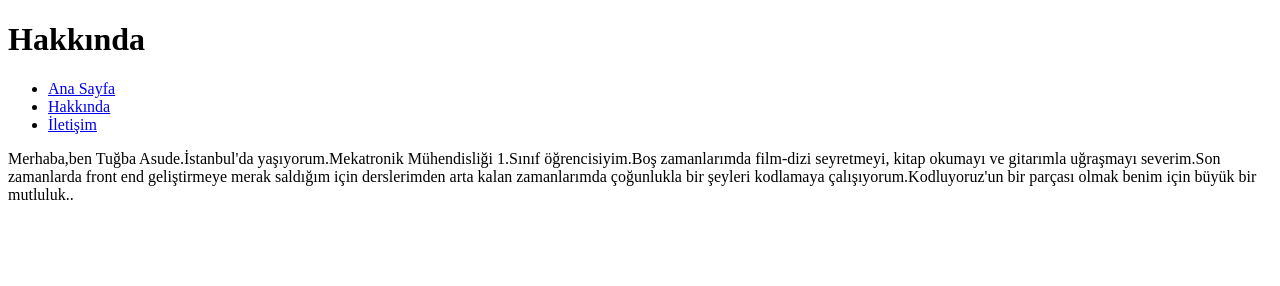
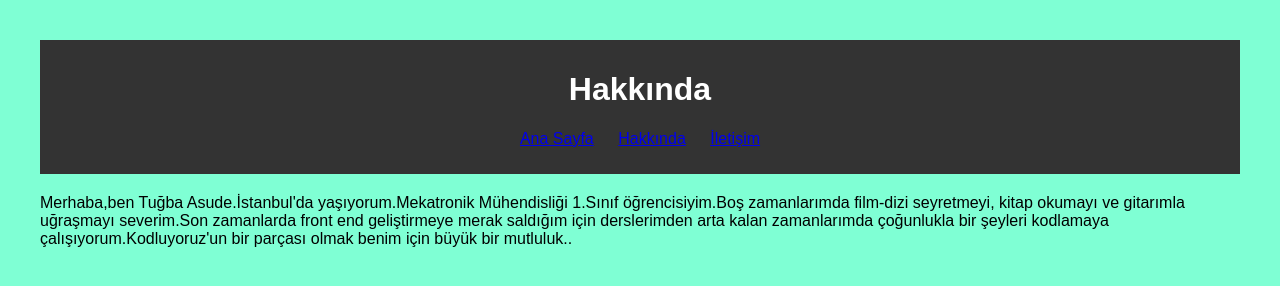
Before and after one commit to tugbaasudenacar/cssodev1, a plain HTML site: page about.html in a window 1280 px wide. Drawn offline with Linux system fonts and the light colour scheme.

Commit message:
hata ayıklamaları

```diff
--- a/about.html
+++ b/about.html
@@ -4,7 +4,7 @@
     <meta charset="UTF-8">
     <meta name="viewport" content="width=device-width, initial-scale=1.0">
     <title>Hakkında</title>
-    <link rel="stylesheet" href="styles.css">
+    <link rel="stylesheet" href="style.css">
 </head>
 <body>
 
```
Also changed, not shown: contact.html (+1 -1 lines), index.html (+1 -1 lines).
